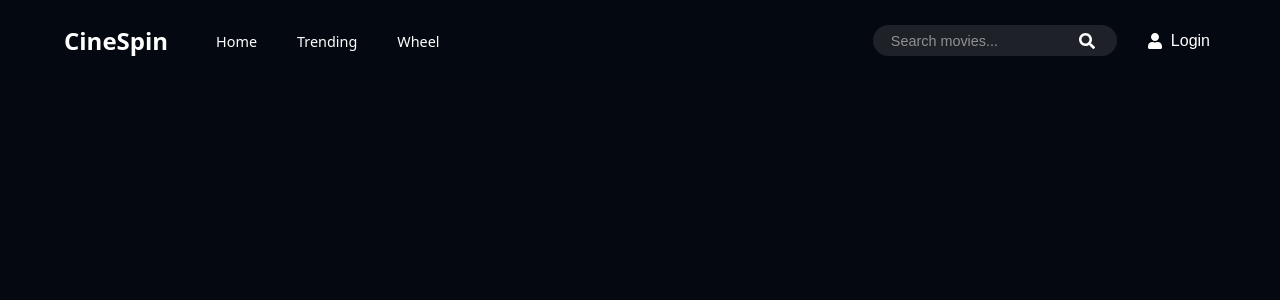
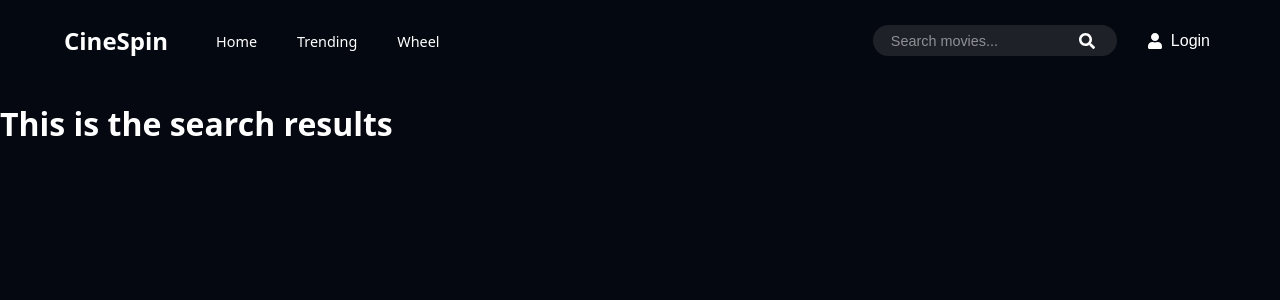
Before and after one commit to d-daniel-le/movie-roulette, a React (Vite) app: page /result in a window 1280 px wide. Shown: the top 300 px of the page. Built offline with nearby package versions, Linux system fonts and the light colour scheme; no server answers.

Commit message:
Added Search Route and SearchDirectory

```diff
--- a/src/App.jsx
+++ b/src/App.jsx
@@ -7,6 +7,7 @@ import Wheel from './pages/Wheel';
 import Login from './pages/Login';
 import Register from './pages/Register';
 import Profile from './pages/Profile';
+import SearchResults from './pages/SearchResults';
 import './App.css';
 
 function App() {
@@ -22,6 +23,7 @@ function App() {
         <Route path="/login" element={<Login />}/>
         <Route path='/register' element={<Register />} />
         <Route path='/profile' element={<Profile />}/>
+        <Route path='/result'element={<SearchResults />}></Route>
       </Routes>
     </div>
   );
--- a/src/components/Navbar.jsx
+++ b/src/components/Navbar.jsx
@@ -28,6 +28,7 @@ export default function Navbar() {
 
   const handleSearch = (e) => {
     e.preventDefault();
+    navigate(`/result?q=${encodeURIComponent(searchQuery)}`)
     console.log("Searching TMDB for:", searchQuery);
     setIsMobileMenuOpen(false);
   }
--- /dev/null
+++ b/src/pages/SearchResults.jsx
@@ -0,0 +1,15 @@
+import { useSearchParams } from "react-router-dom";
+
+function SearchResults (){
+
+    const [queryParameters] = useSearchParams()
+    const query = queryParameters.get("q")
+
+    return (
+        <div>
+            <h1>This is the search results</h1>
+        </div>
+    )
+}
+
+export default SearchResults;
```
